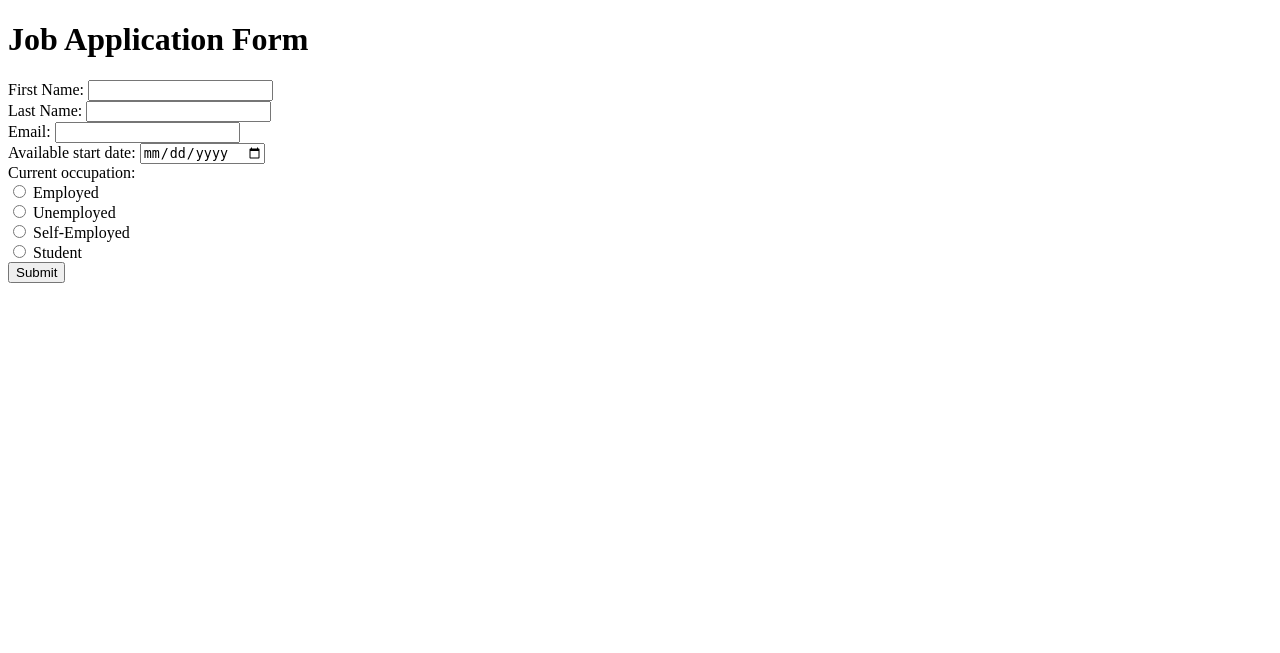
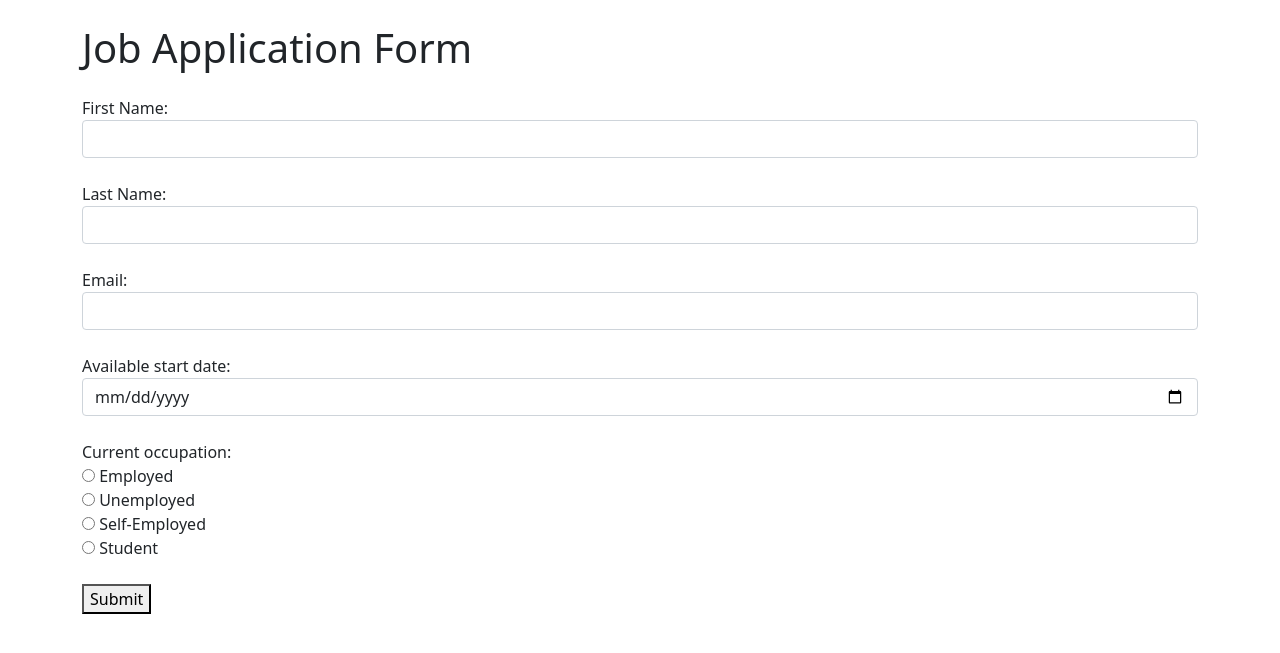
Before and after one commit to mozo190/todo-webApp, a Flask app: template app15-flask-form/templates/index.html in a window 1280 px wide. Shown: the top 653 px of the page. Run offline with Flask 3, Linux system fonts and the light colour scheme; the template is opened without the code that fills it, so the values that code supplies are empty.

Commit message:
reformat it with bootstramp css

```diff
--- a/app15-flask-form/templates/index.html
+++ b/app15-flask-form/templates/index.html
@@ -3,27 +3,29 @@
 <head>
     <meta charset="utf-8">
     <meta content="with=device-width, initial-scale=1, shrink-to-fit=no" name="viewport">
+    <link rel="stylesheet" href="https://cdn.jsdelivr.net/npm/bootstrap@5.1.3/dist/css/bootstrap.min.css">
 </head>
 <body>
-<h1>Job Application Form</h1>
+<div class="container">
+    <h1 class="mt-4 mb-4">Job Application Form</h1>
     <form>
-    <div>
+        <div class="form-group mb-4">
             <label for="first_name">First Name:</label>
-        <input type="text" id="first_name" name="first_name" required>
+            <input class="form-control" type="text" id="first_name" name="first_name" required>
         </div>
-    <div>
+        <div class="form-group mb-4">
             <label for="last_name">Last Name:</label>
-        <input type="text" id="last_name" name="last_name" required>
+            <input class="form-control" type="text" id="last_name" name="last_name" required>
         </div>
-    <div>
+        <div class="form-group mb-4">
             <label for="email">Email:</label>
-        <input type="email" id="email" name="email" required>
+            <input class="form-control" type="email" id="email" name="email" required>
         </div>
-    <div>
+        <div class="form-group mb-4">
             <label for="date">Available start date:</label>
-        <input type="date" id="date" name="date" required>
+            <input class="form-control" type="date" id="date" name="date" required>
         </div>
-    <div>
+        <div class="form-group mb-4">
             <label>Current occupation:</label>
             <br>
             <div id="occupation">
@@ -46,6 +48,7 @@
         </div>
         <button type="button">Submit</button>
     </form>
+</div>
 </body>
 
 </html>
```
Lines whose indentation alone changed are shown as unchanged.
